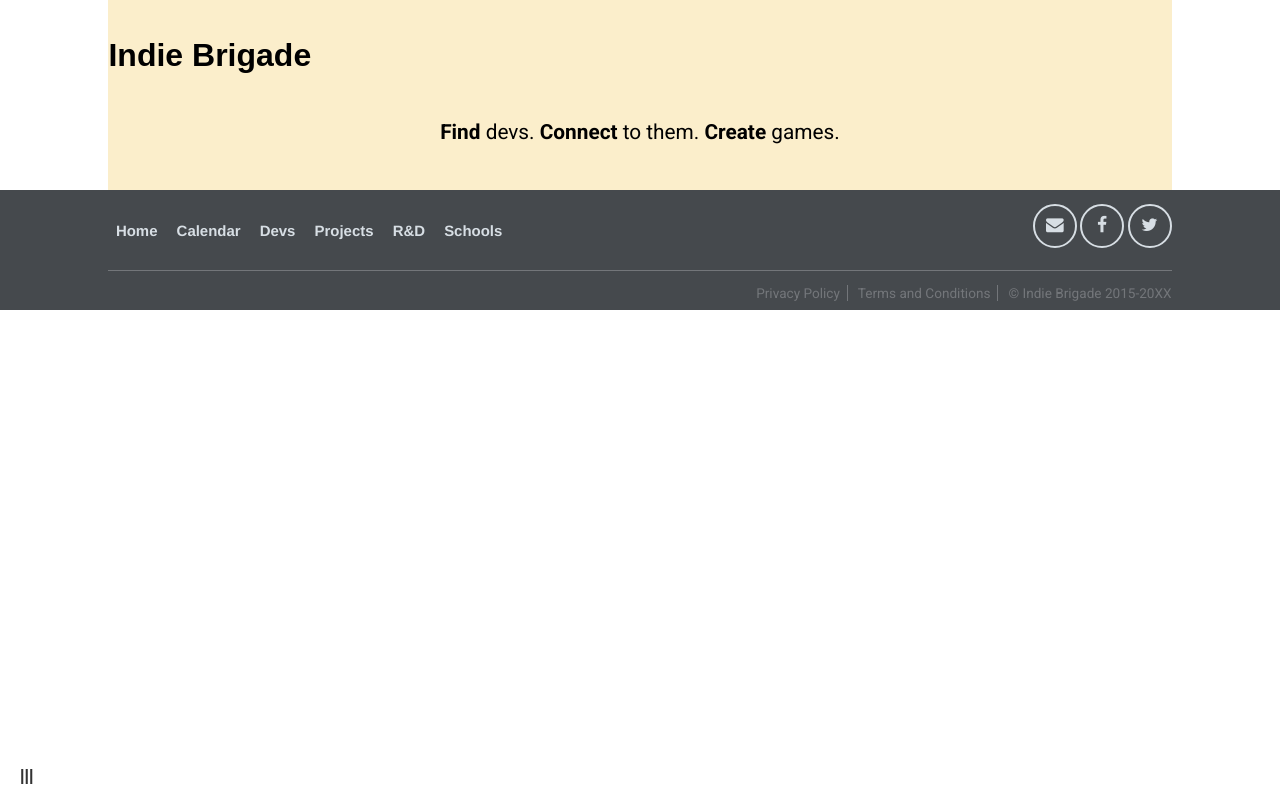
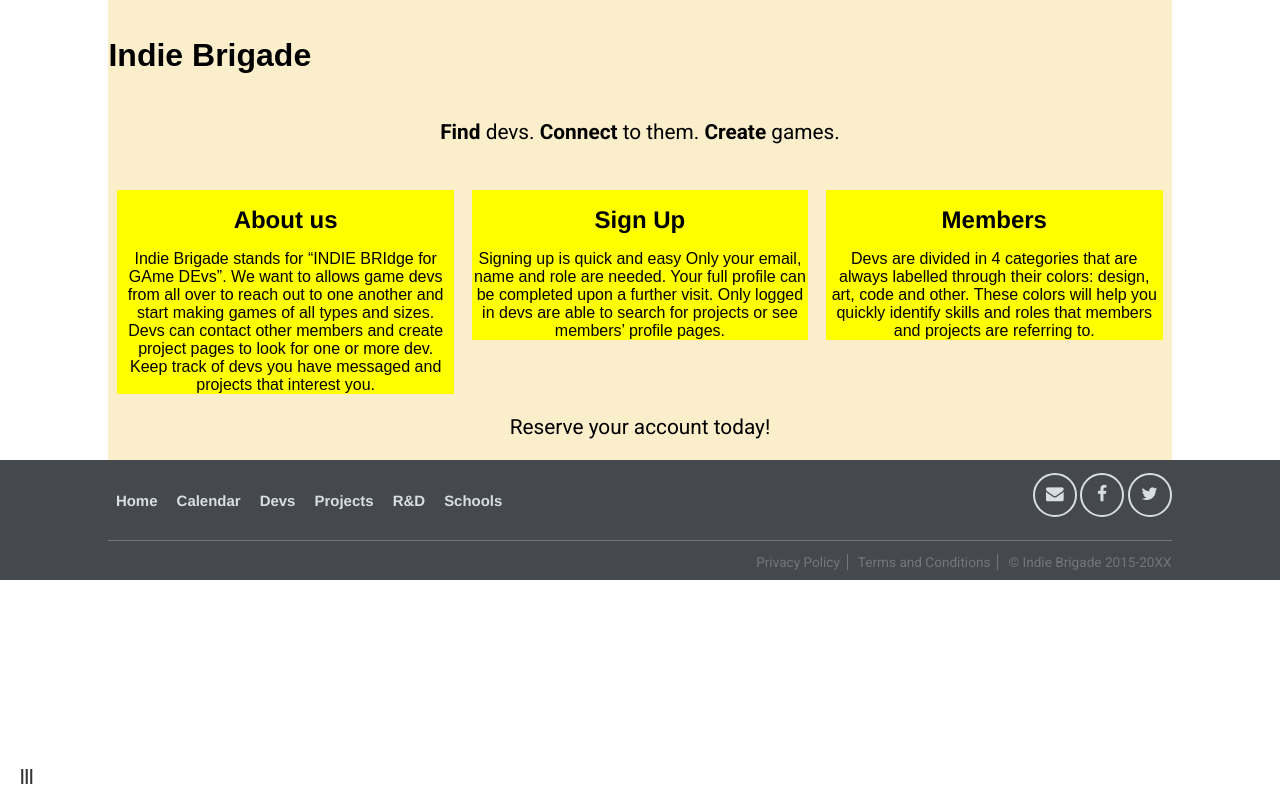
Before and after one commit to kuipou/indie, a website: page landing.html in a window 1280 px wide. Drawn offline with nearby package versions, Linux system fonts and the light colour scheme; a web font is replaced by a local one.

Commit message:
landing comit 20 lines

```diff
--- a/landing.html
+++ b/landing.html
@@ -9,19 +9,20 @@
 <body>
 	<section class="container">
 	<h1 class="logo-landing">Indie Brigade</h1>
-	<h2 id="tagline"><strong>Find</strong> devs. <strong>Connect</strong> to them. <strong>Create</strong> games.</h2>
+	<h2 class="tagline"><strong>Find</strong> devs. <strong>Connect</strong> to them. <strong>Create</strong> games.</h2>
 	<section class="land">
 		<aside class="icon"></aside>
-		<article></article>
+		<article><h1>About us</h1>Indie Brigade stands for “INDIE BRIdge for GAme DEvs”. We want to allows game devs from all over to reach out to one another and start making games of all types and sizes. Devs can contact other members and create project pages to look for one or more dev. Keep track of devs you have messaged and projects that interest you.</article>
 	</section>
 	<section class="land">
 		<aside class="icon"></aside>
-		<article></article>
+		<article><h1>Sign Up</h1>Signing up is quick and easy Only your email, name and role are needed. Your full profile can be completed upon a further visit. Only logged in devs are able to search for projects or see members’ profile pages.</article>
 	</section>
 	<section class="land">
 		<aside class="icon"></aside>
-		<article></article>
+		<article><h1>Members</h1>Devs are divided in 4 categories that are always labelled through their colors: design, art, code and other. These colors will help you quickly identify skills and roles that members and projects are referring to.</article>
 	</section>
+	<h3 class="tagline">Reserve your account today!</h3>
 	</section>
 	<footer>
 		<nav class="foot">
--- a/sass/_landing.scss
+++ b/sass/_landing.scss
@@ -1,12 +1,20 @@
 .logo-landing {
               // height:60px;
-              width:span(3 of 4); overflow:hidden; margin: 0; padding: 0;
+              width:span(3 of 4); overflow:hidden;
+              margin: 0; padding: 0;
              &::before{content: url(); display: block;}
              }
-#tagline {text-align:center; @include rob(1.3em, 400);
+.tagline {text-align:center;
+	@include span(full);
+		@include rob(1.3em, 400);
 		strong {font-weight:700;}
 		}
-.land {@include span(1 of 3);
+.land {@include span(4 of 12 split);
+		background-color: yellow; text-align:center;
 	   .icon{ width:150px; margin:0 auto;}
+	   article {@include rob(1em/1.1em, 400);
+	   			h1 {@include pal(1.5em, 700);}
+	   			strong {font-weight:700;}
+	   		}
 
 	   }
```
Also changed, not shown: css/style.css.
